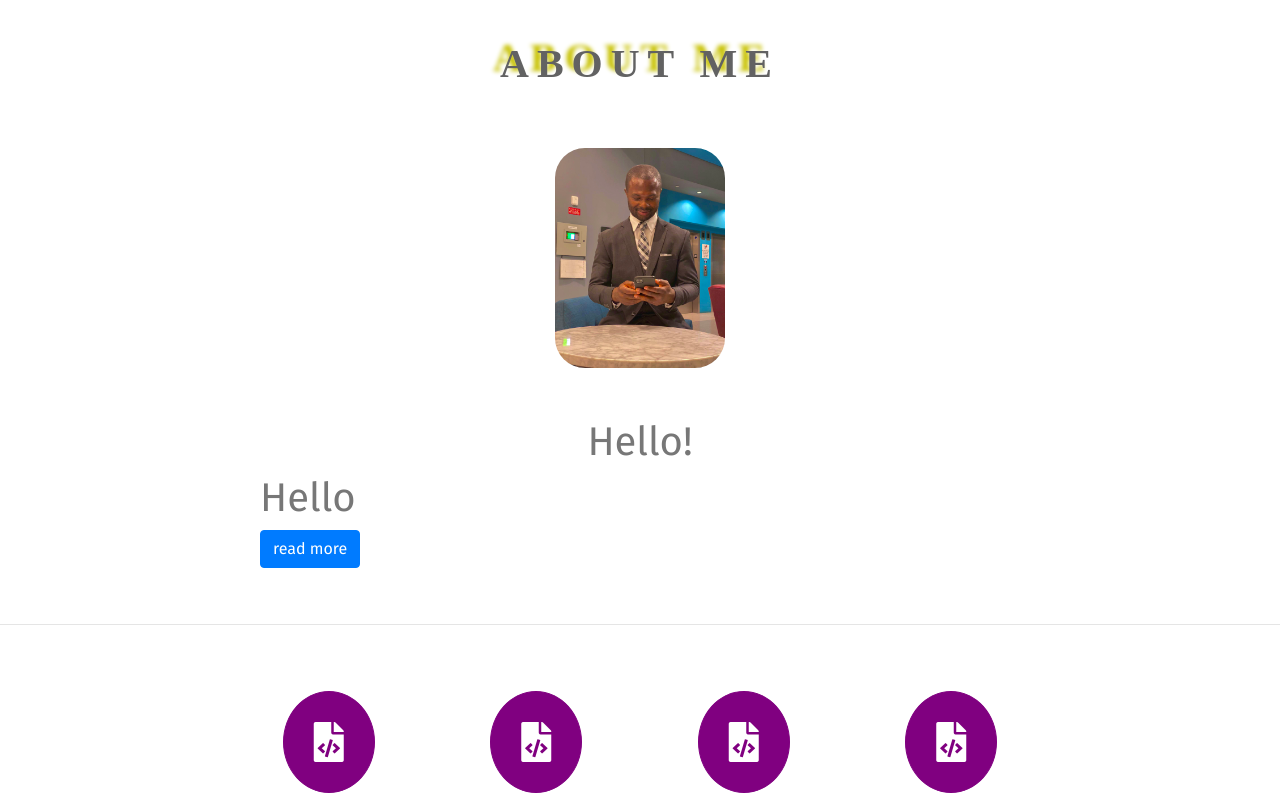
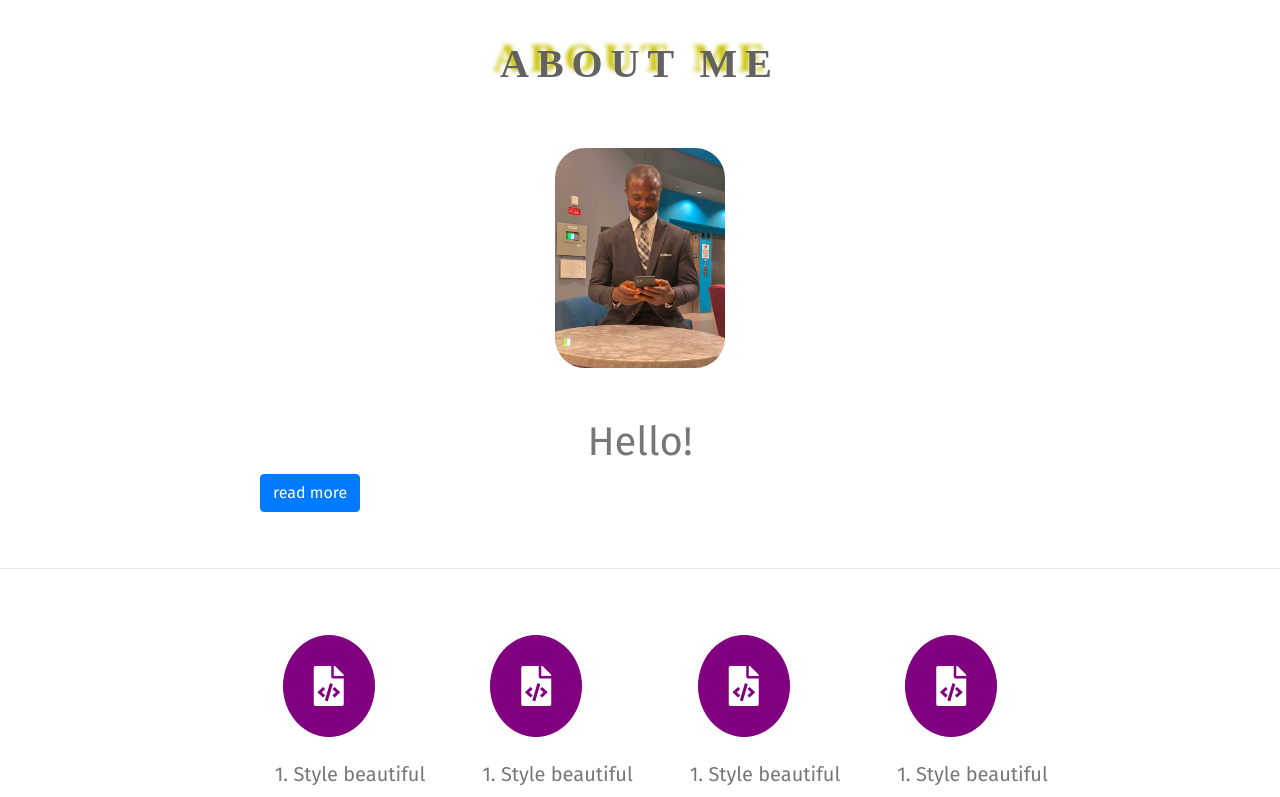
Before and after one commit to YakubuAmidu/portfolio3, a React (Create React App) app: page /portfolio in a window 1280 px wide. Shown: the top 797 px of the page. Built offline with nearby package versions, Linux system fonts and the light colour scheme.

Commit message:
Initial commit

```diff
--- a/src/components/Title.js
+++ b/src/components/Title.js
@@ -9,11 +9,7 @@ const TITLES = [
 
 class Title extends Component {
   render() {
-    return (
-      <div>
-        <h1>Hello</h1>
-      </div>
-    );
+    return <div></div>;
   }
 }
 
```
